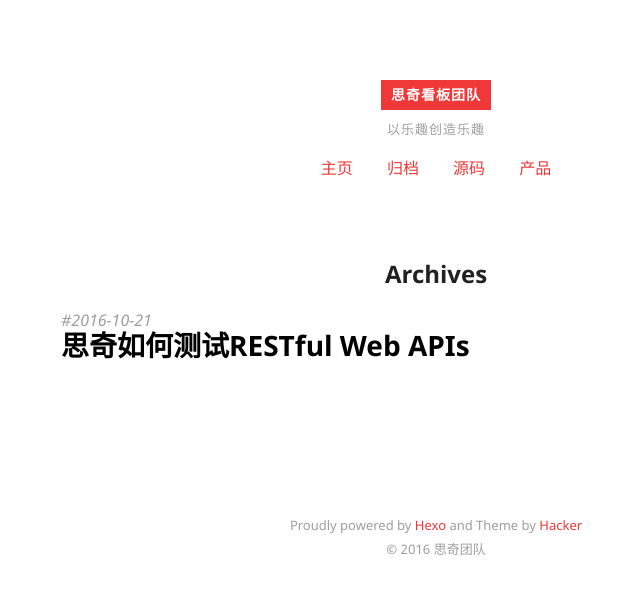
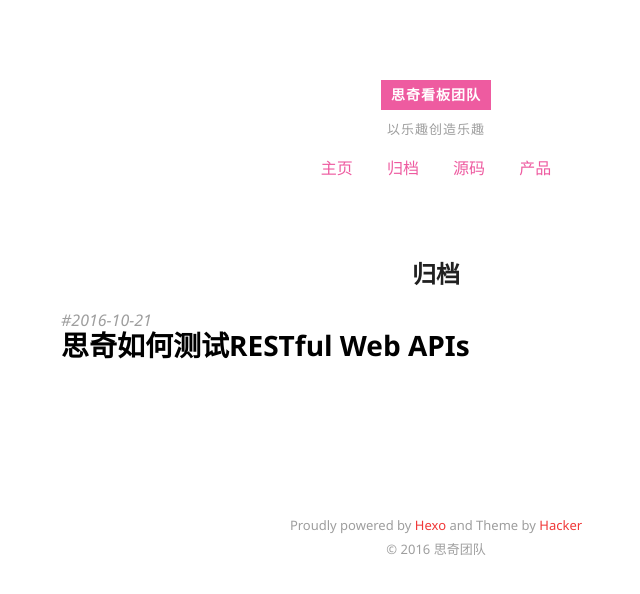
Before and after one commit to thiki-org/thiki-blog.github.io, a plain HTML site: page archives/index.html in a window 1280 px wide. Shown: the whole page, without its empty margins (204-844 px from the left). Drawn offline with Linux system fonts and the light colour scheme.

Commit message:
Site updated: 2016-10-21 13:46:15

```diff
--- a/archives/index.html
+++ b/archives/index.html
@@ -3,7 +3,7 @@
 <head>
   <meta charset="utf-8">
 
-  <title>Archives | 思奇看板团队 | 以乐趣创造乐趣</title>
+  <title>归档 | 思奇看板团队 | 以乐趣创造乐趣</title>
 
 
   <meta name="author" content="思奇团队">
@@ -62,7 +62,7 @@
 
 <article>
 
-  <h2 class="article-title ">Archives</h2>
+  <h2 class="article-title ">归档</h2>
 
   <div class="archive">
 
--- a/css/style.css
+++ b/css/style.css
@@ -477,7 +477,7 @@ header .site-branding .site-title a {
   display: inline-block;
   color: #fff;
   font-weight: bolder;
-  background-color: #f03838;
+  background-color: #ee5ba0;
   line-height: 3rem;
   height: 3rem;
   padding: 0 1rem;
@@ -507,7 +507,7 @@ header .site-navigation ul li {
 }
 header .site-navigation ul li a {
   display: block;
-  color: #f03838;
+  color: #ee5ba0;
   font-size: 1.6rem;
   line-height: 2rem;
   padding: 0 1rem;
```
Also changed, not shown: archives/2016/10/index.html (+1 -1 lines), archives/2016/index.html (+1 -1 lines), 1 other file.
